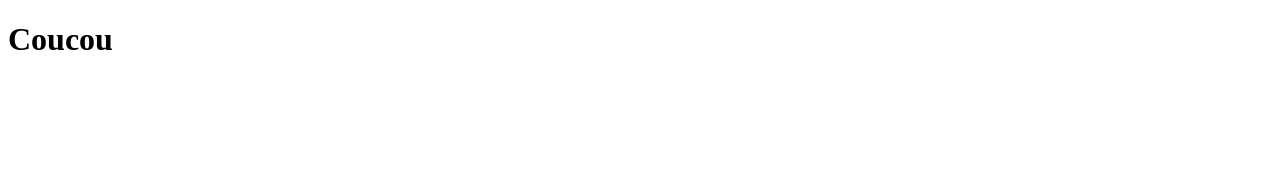
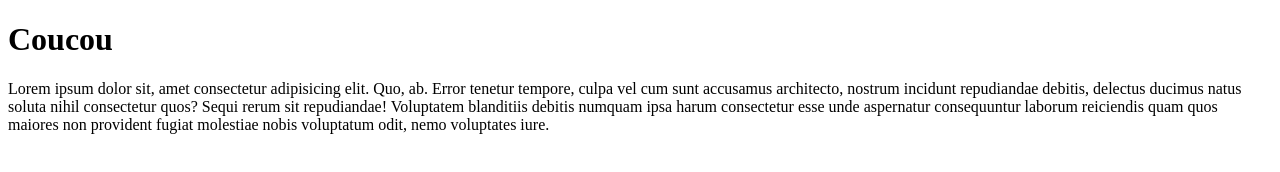
Before and after one commit to Djalabz/PRS-26.1B, a plain HTML site: page test.html in a window 1280 px wide. Drawn offline with Linux system fonts and the light colour scheme.

Commit message:
:lipstick: lorem added

```diff
--- a/test.html
+++ b/test.html
@@ -7,5 +7,8 @@
 </head>
 <body>
     <h1>Coucou</h1>
+
+    <p>Lorem ipsum dolor sit, amet consectetur adipisicing elit. Quo, ab. Error tenetur tempore, culpa vel cum sunt accusamus architecto, nostrum incidunt repudiandae debitis, delectus ducimus natus soluta nihil consectetur quos?
+    Sequi rerum sit repudiandae! Voluptatem blanditiis debitis numquam ipsa harum consectetur esse unde aspernatur consequuntur laborum reiciendis quam quos maiores non provident fugiat molestiae nobis voluptatum odit, nemo voluptates iure.</p>
 </body>
 </html>
```
